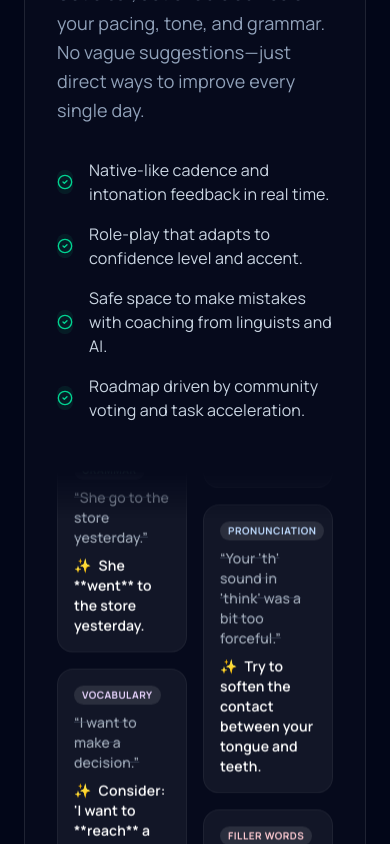
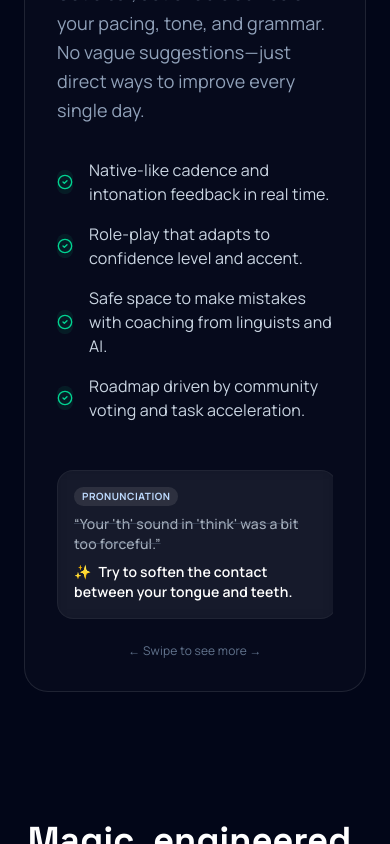
Before and after one commit to marksheng00/talkflow-site, a Next.js app: page / in a window 390 px wide. Shown: the part 2340-3184 px from the top of the page. Built offline with nearby package versions, Linux system fonts and the light colour scheme.

Commit message:
Redesign feedback cards: horizontal scroll on mobile, vertical marquee on desktop

```diff
--- a/src/app/page.tsx
+++ b/src/app/page.tsx
@@ -150,8 +150,20 @@ export default function Home() {
               </div>
             </div>
 
-            {/* Vertical Marquee Container */}
-            <div className="relative h-[500px] w-full overflow-hidden [mask-image:linear-gradient(to_bottom,transparent,black_10%,black_90%,transparent)]">
+            {/* Mobile: Horizontal Scroll */}
+            <div className="lg:hidden relative w-full overflow-hidden">
+              <div className="flex gap-4 overflow-x-auto pb-4 snap-x snap-mandatory scrollbar-hide [-webkit-overflow-scrolling:touch] [&::-webkit-scrollbar]:hidden [-ms-overflow-style:none] [scrollbar-width:none]">
+                {feedbackCards.map((card, idx) => (
+                  <div key={`mobile-${idx}`} className="flex-shrink-0 w-[280px] snap-center">
+                    <FeedbackCard card={card} />
+                  </div>
+                ))}
+              </div>
+              <p className="text-xs text-slate-500 text-center mt-2">← Swipe to see more →</p>
+            </div>
+
+            {/* Desktop: Vertical Marquee Container */}
+            <div className="hidden lg:block relative h-[500px] w-full overflow-hidden [mask-image:linear-gradient(to_bottom,transparent,black_10%,black_90%,transparent)]">
               <div className="grid grid-cols-2 gap-4 h-full">
                 {/* Column 1 - Upward */}
                 <div className="flex flex-col gap-4 animate-marquee-up">
```
